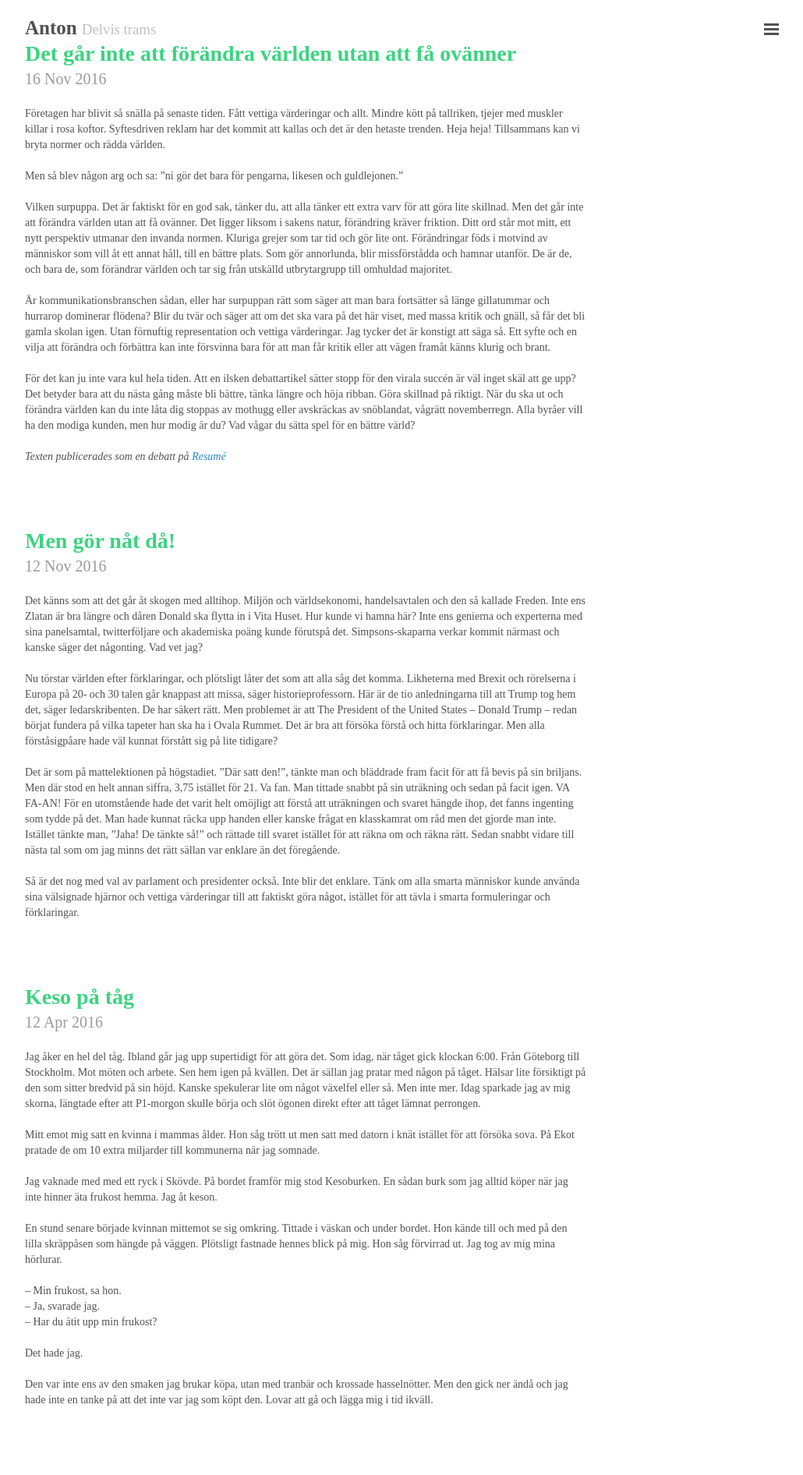
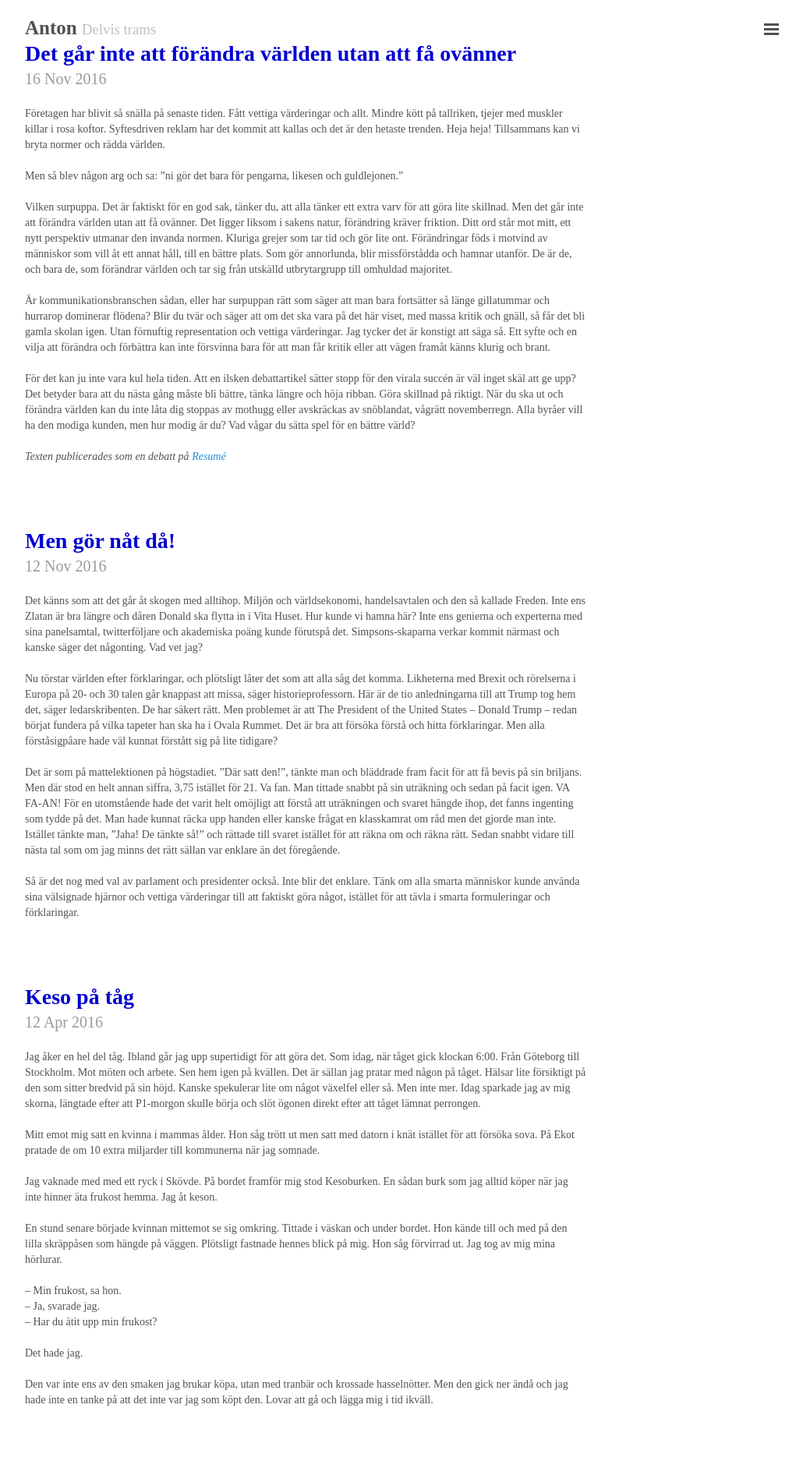
Before and after one commit to antonmodin/jekyllsite, a Jekyll site: the page built from index.html, in a window 1280 px wide. Shown: the top 1892 px of the page at 78% size, without its empty margins (248-1278 px from the left). Built offline with Jekyll 4.4.1, drawn with Linux system fonts in a browser that asks for light colours; the list of posts is cut into pages by our own code.

Commit message:
Update lanyon.css

```diff
--- a/public/css/lanyon.css
+++ b/public/css/lanyon.css
@@ -327,7 +327,7 @@ a.sidebar-nav-item:focus {
 .page-title,
 .post-title,
 .post-title a {
-  color: rgb(59,212,127);
+  color: rgb(0,0,208);
 }
 .page-title,
 .post-title {
```
